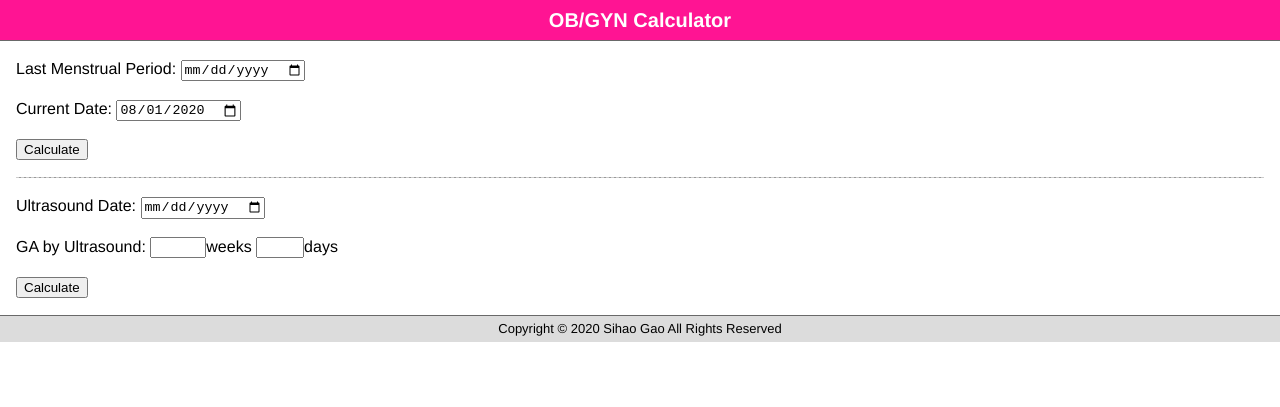
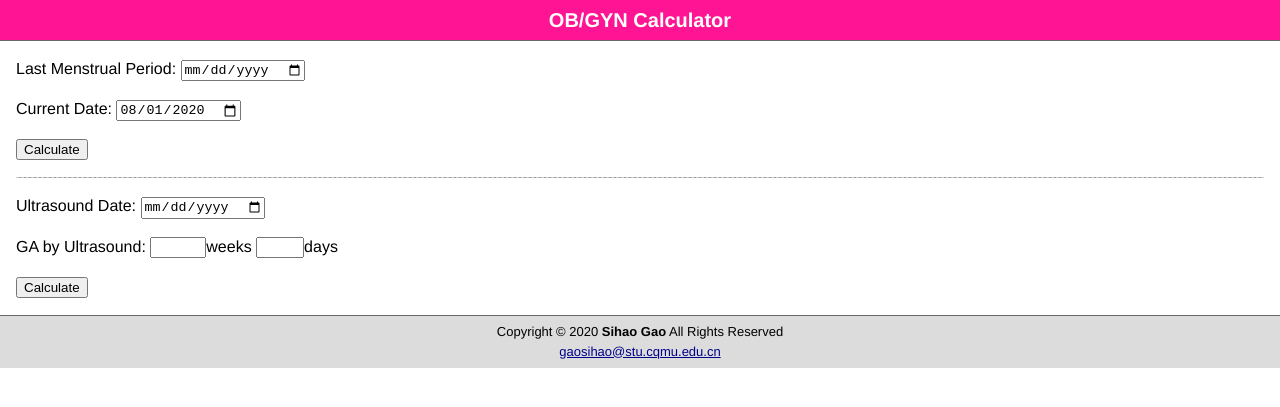
Before and after one commit to sgao24/sgao24.github.io, a Jekyll site: the page OBGYNCalculator.html, which Jekyll copies as it is, in a window 1280 px wide. Shown: the top 407 px of the page. Built offline with Jekyll 4.4.1, drawn with Linux system fonts in a browser that asks for light colours.

Commit message:
Update OBGYNCalculator.html

```diff
--- a/OBGYNCalculator.html
+++ b/OBGYNCalculator.html
@@ -12,11 +12,15 @@
         .copyright{
             font-size: small;
             background: gainsboro;
-            line-height: 200%;
             border-color: dimgrey;
             border-top-style: solid;
             border-top-width: 0.8px;
             text-align: center;
+            margin-top: auto;
+            margin-bottom: 0px;
+            padding-top: 0.5em;
+            line-height: 150%;
+            padding-bottom: 0.5em;
         }
         .result{
             color: crimson;
@@ -97,6 +101,9 @@
     }
 </script>
 </div>
-<p class="copyright">Copyright © 2020 Sihao Gao All Rights Reserved</p>
+<div class="copyright">
+    <div>Copyright © 2020 <b>Sihao Gao</b> All Rights Reserved</div>
+    <div><a href="mailto:gaosihao@stu.cqmu.edu.cn" style="color: darkblue">gaosihao@stu.cqmu.edu.cn</a></div>
+</div>
 </body>
 </html>
```
